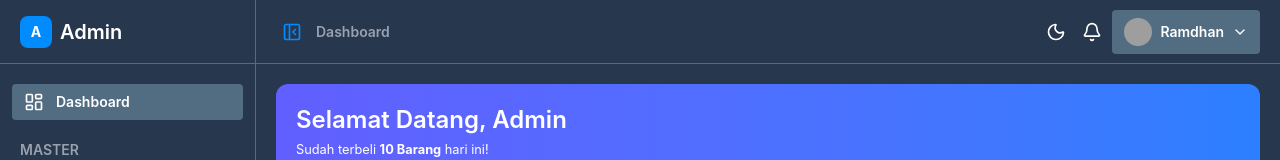
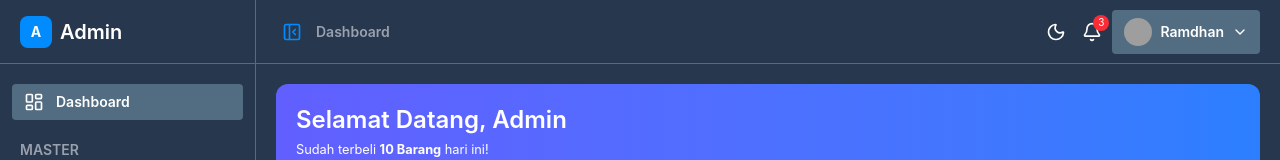
Before and after one commit to RAMDHAN-MQ/react-admin-dashboard, a React (Vite) app: page / in a window 1280 px wide. Shown: the top 160 px of the page. Built offline with nearby package versions, Linux system fonts and the light colour scheme; grey boxes are pictures that could not be loaded.

Commit message:
add: counter untuk notifikasi

```diff
--- a/src/components/layouts/MainContent.tsx
+++ b/src/components/layouts/MainContent.tsx
@@ -111,6 +111,7 @@ export default function MainContent({ children, onClose }: Props) {
                   notifikasi: !e.notifikasi,
                 }))
               }
+              count={notif.filter((e) => e.read).length}
             />
             {isDrop.notifikasi && (
               <div className="flex flex-col my-2 rounded absolute bg-tema-3-shadow w-96 right-0 top-full shadow max-h-80">
--- a/src/components/ui/IconButton.tsx
+++ b/src/components/ui/IconButton.tsx
@@ -4,15 +4,26 @@ type Props = {
   icon: ReactNode;
   onClick: () => void;
   variant?: string;
+  count?: number;
 };
 
-export default function IconButton({ icon, onClick, variant = "" }: Props) {
+export default function IconButton({
+  icon,
+  onClick,
+  variant = "",
+  count = 0,
+}: Props) {
   return (
     <button
-      className={`${variant} p-1.5 cursor-pointer rounded hover:bg-tema-4-shadow`}
+      className={`${variant} p-1.5 cursor-pointer rounded hover:bg-tema-4-shadow relative`}
       onClick={onClick}
     >
       {icon}
+      {count > 0 && (
+        <span className="absolute -top-px -right-px flex items-center justify-center rounded-full bg-red-500 min-w-4 h-4 px-1 text-[10px]">
+          {count > 99 ? "99+" : count}
+        </span>
+      )}
     </button>
   );
 }
```
